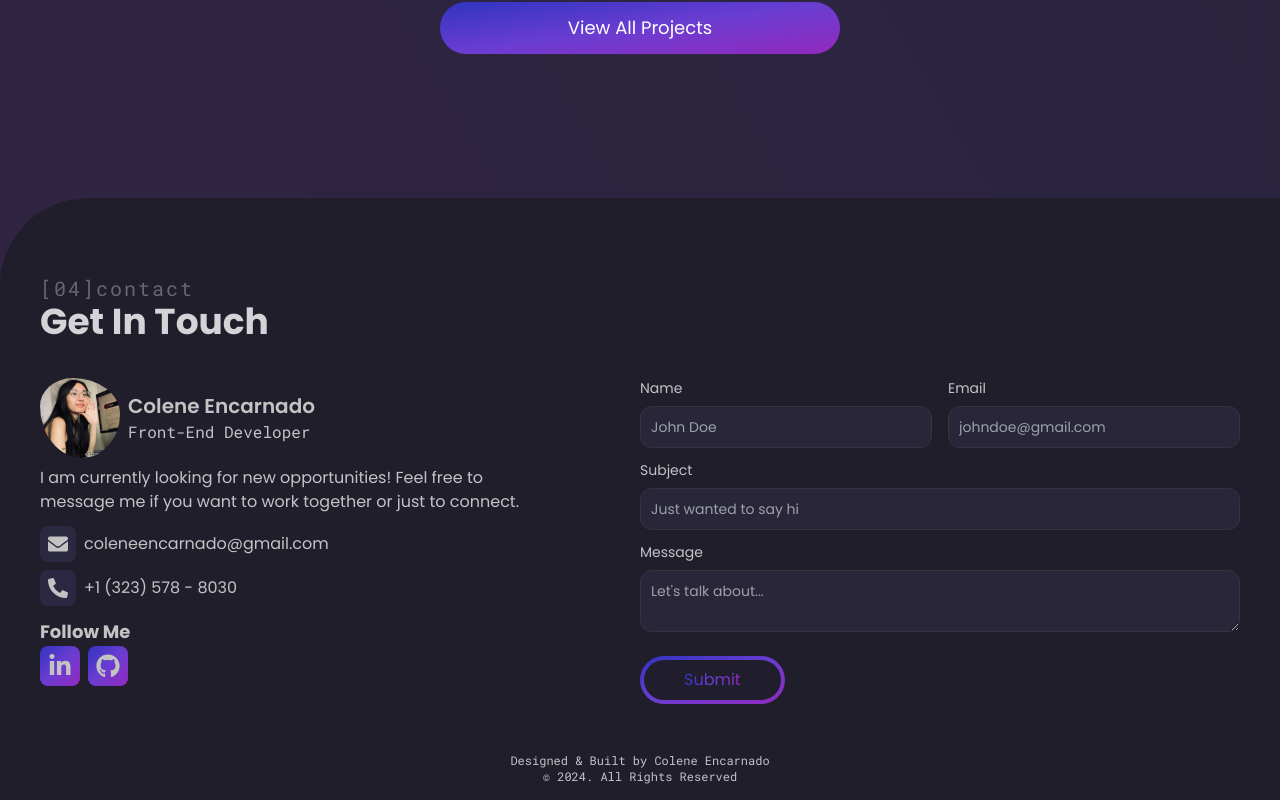
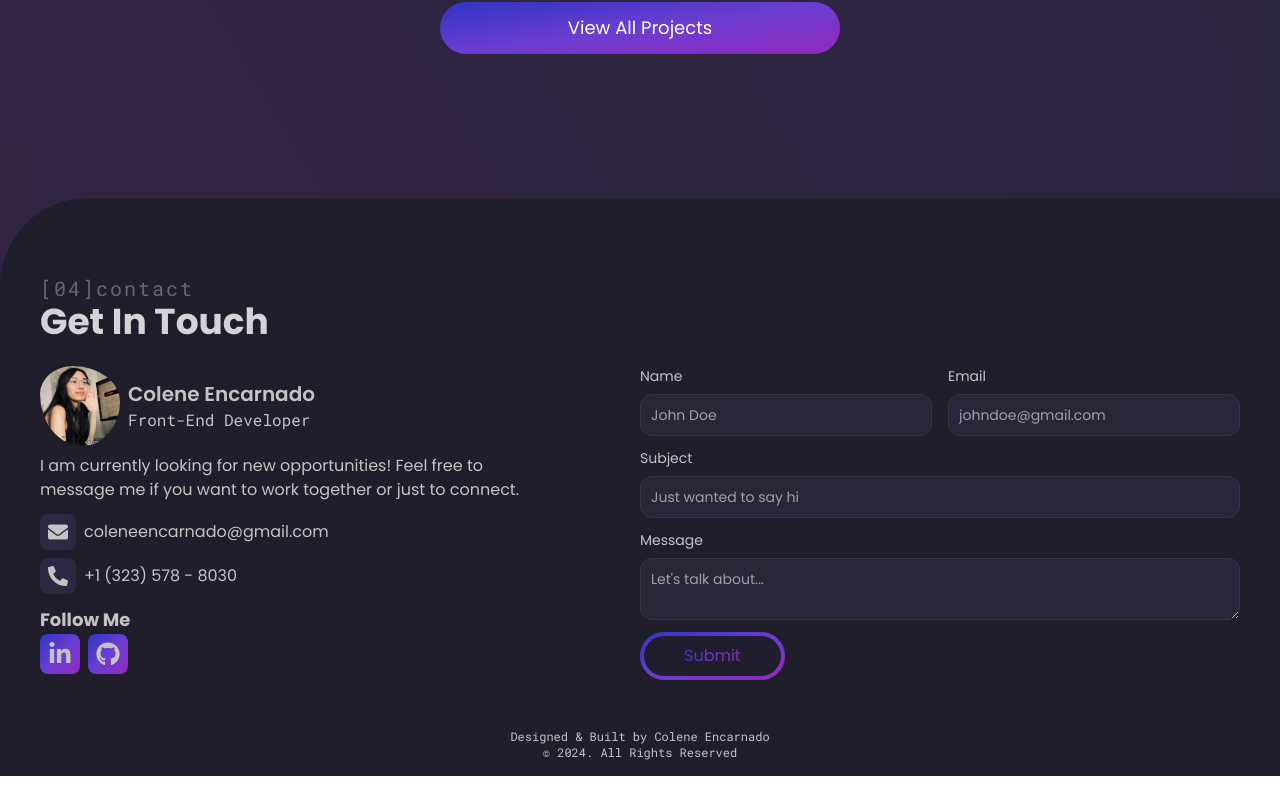
Before and after one commit to encarnac/portfolio, a React (Vite) app: page / in a window 1280 px wide. Shown: the part 2961-3761 px from the top of the page. After the commit the page ends 3737 px from the top, so only its background shows below. Built offline with nearby package versions, Linux system fonts and the light colour scheme.

Commit message:
Moved button up and shrunk margin after header

```diff
--- a/src/components/ContactSection.jsx
+++ b/src/components/ContactSection.jsx
@@ -4,7 +4,7 @@ import portrait from "../assets/portrait.png";
 const ContactSection = () => {
   return (
     <section id="contact" className="mb-12 w-full">
-      <div className="relative mb-6 flex flex-col items-start justify-start py-3">
+      <div className="relative mb-3 flex flex-col items-start justify-start py-3">
         <h4 className="font-mono text-lg tracking-widest text-[#5b5662]/40 dark:text-[#D4D3D8]/40 lg:text-xl">
           [04]contact
         </h4>
@@ -140,7 +140,7 @@ const ContactSection = () => {
             </div>
             <button
               type="submit"
-              className="mt-3 inline-block w-fit rounded-full bg-gradient-to-br from-[#68A3EB] to-[#F38BBB] px-1 py-1 text-white transition duration-300 ease-in-out hover:scale-105 dark:from-[#3034C2] dark:via-[#6A3DD1] dark:to-[#9329BE]"
+              className="inline-block w-fit rounded-full bg-gradient-to-br from-[#68A3EB] to-[#F38BBB] px-1 py-1 text-white transition duration-300 ease-in-out hover:scale-105 dark:from-[#3034C2] dark:via-[#6A3DD1] dark:to-[#9329BE]"
             >
               <span className="block rounded-full bg-[#e3e8ee] px-10 py-2 transition duration-300 dark:bg-[#201E2C]">
                 <span className="bg-gradient-to-r from-[#68A3EB] to-[#F38BBB] bg-clip-text text-transparent dark:from-[#3034C2] dark:via-[#6A3DD1] dark:to-[#9329BE]">
```
